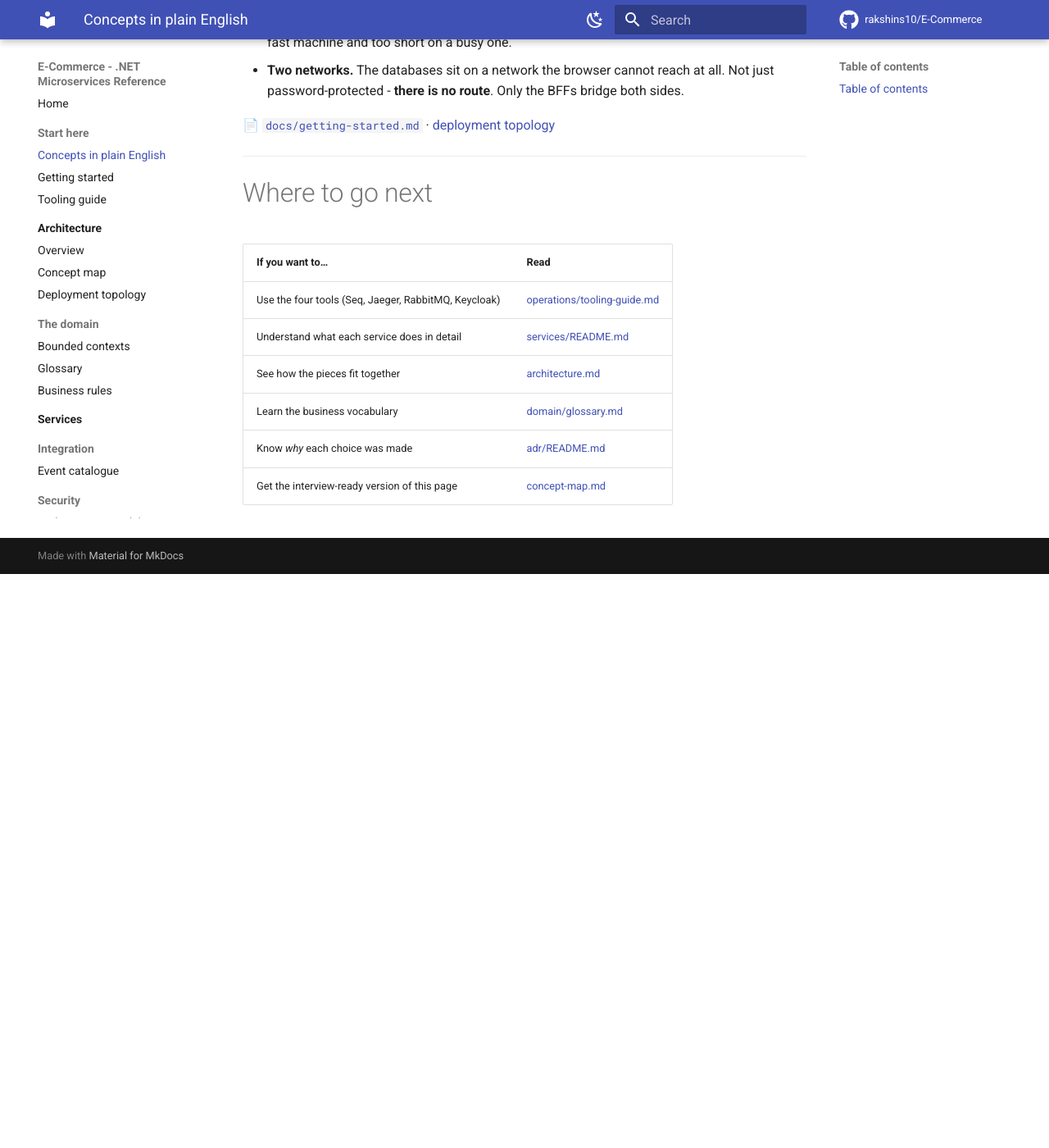
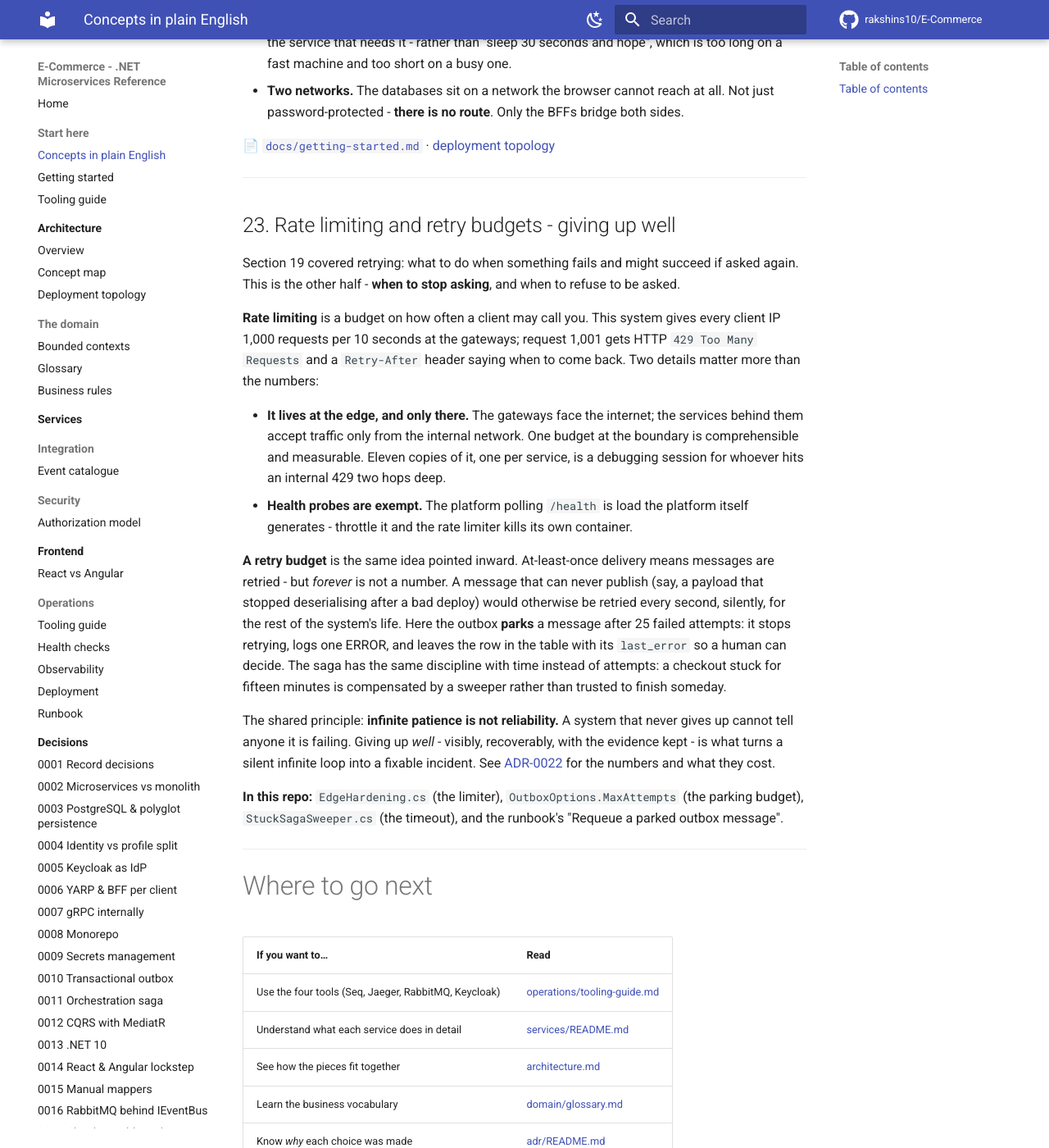
Before and after one commit to rakshins10/E-Commerce, an MkDocs documentation site: the page built from docs/concepts-explained.md, in a window 1280 px wide and 1400 px high, scrolled down 19856 px. Shown: the whole window at 82% size. Built offline with MkDocs 1.6.1 and Material for MkDocs 9.7.7, drawn with Linux system fonts in a browser that asks for light colours; comment, search, counter and statistics services are not loaded; before the commit the page ends 20556 px from its top, so only the background shows below that; some of the changed text lies outside the part shown.

Commit message:
docs: review pass - the counts, the stub, and the concepts Phase 10 introduced
Reviewed every .md against the code as it stands after Phase 10, the merge race
and the mongo removal. What was actually wrong:

- ordering.md still said "26 tests, 177ms" in two places; the suite is 28 tests
  since the variant-identity fixtures, and runs in under 300ms.
- The runbook's "Handle a poisoned message" still opened with "Detailed in
  Phase 7, once there are real consumers" - five phases after the consumers
  arrived and the dead-letter exchanges with them. It now states poison's two
  homes: outbound parks in outbox_messages, inbound dead-letters to .dlq.
- getting-started's "Port already in use" only covered our own ports. It now
  covers the case just lived: another Docker project owning 8080/5672/27017,
  why Keycloak's 8080 cannot simply be remapped (the issuer and both web app
  builds bake it in), and the one-liner to see who else is running.
- business-rules gained the rules the code has enforced since Phases 9.5 and
  10 but the table never stated: O9 line identity is the variant SKU, O10 size
  and colour are snapshots, X4 names the sweeper as the timeout mechanism, X5
  money is never kept for an order that does not exist.
- concepts-explained gained section 23, "Rate limiting and retry budgets -
  giving up well" - the one Phase 10 concept the teaching spine did not cover.
  Infinite patience is not reliability; a system that never gives up cannot
  tell anyone it is failing.
- CLAUDE.md's phase table now says "merged" consistently instead of a mix of
  merged and historical spec counts.

Guards green: ASCII punctuation, every relative link resolves.

Co-Authored-By: Claude Opus 5 (1M context) <noreply@anthropic.com>

```diff
--- a/docs/concepts-explained.md
+++ b/docs/concepts-explained.md
@@ -47,6 +47,7 @@ and [What is a saga](#12-what-is-a-saga).
 20. [Health checks](#20-health-checks)
 21. [Logging, tracing, correlation IDs](#21-logging-tracing-correlation-ids)
 22. [Docker and Docker Compose](#22-docker-and-docker-compose)
+23. [Rate limiting and retry budgets - giving up well](#23-rate-limiting-and-retry-budgets---giving-up-well)
 
 ---
 
@@ -831,6 +832,40 @@ image, many containers.
 
 ---
 
+## 23. Rate limiting and retry budgets - giving up well
+
+Section 19 covered retrying: what to do when something fails and might succeed if asked again. This is
+the other half - **when to stop asking**, and when to refuse to be asked.
+
+**Rate limiting** is a budget on how often a client may call you. This system gives every client IP
+1,000 requests per 10 seconds at the gateways; request 1,001 gets HTTP `429 Too Many Requests` and a
+`Retry-After` header saying when to come back. Two details matter more than the numbers:
+
+- **It lives at the edge, and only there.** The gateways face the internet; the services behind them
+  accept traffic only from the internal network. One budget at the boundary is comprehensible and
+  measurable. Eleven copies of it, one per service, is a debugging session for whoever hits an internal
+  429 two hops deep.
+- **Health probes are exempt.** The platform polling `/health` is load the platform itself generates -
+  throttle it and the rate limiter kills its own container.
+
+**A retry budget** is the same idea pointed inward. At-least-once delivery means messages are retried -
+but *forever* is not a number. A message that can never publish (say, a payload that stopped
+deserialising after a bad deploy) would otherwise be retried every second, silently, for the rest of the
+system's life. Here the outbox **parks** a message after 25 failed attempts: it stops retrying, logs one
+ERROR, and leaves the row in the table with its `last_error` so a human can decide. The saga has the
+same discipline with time instead of attempts: a checkout stuck for fifteen minutes is compensated by a
+sweeper rather than trusted to finish someday.
+
+The shared principle: **infinite patience is not reliability.** A system that never gives up cannot tell
+anyone it is failing. Giving up *well* - visibly, recoverably, with the evidence kept - is what turns a
+silent infinite loop into a fixable incident. See
+[ADR-0022](adr/0022-edge-hardening-defaults.md) for the numbers and what they cost.
+
+**In this repo:** `EdgeHardening.cs` (the limiter), `OutboxOptions.MaxAttempts` (the parking budget),
+`StuckSagaSweeper.cs` (the timeout), and the runbook's "Requeue a parked outbox message".
+
+---
+
 # Where to go next
 
 | If you want to… | Read |
```
Also changed, not shown: CLAUDE.md (+5 -5 lines), docs/domain/business-rules.md (+4 -1 lines), docs/getting-started.md (+13 -0 lines), docs/operations/runbook.md (+6 -1 lines), docs/services/ordering.md (+2 -2 lines).
